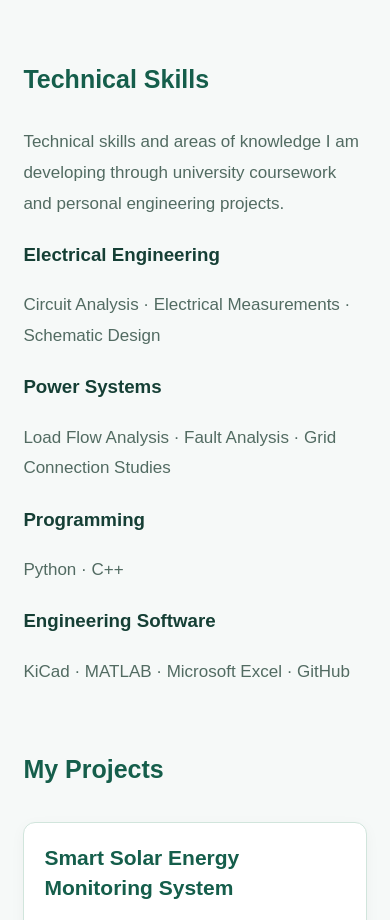
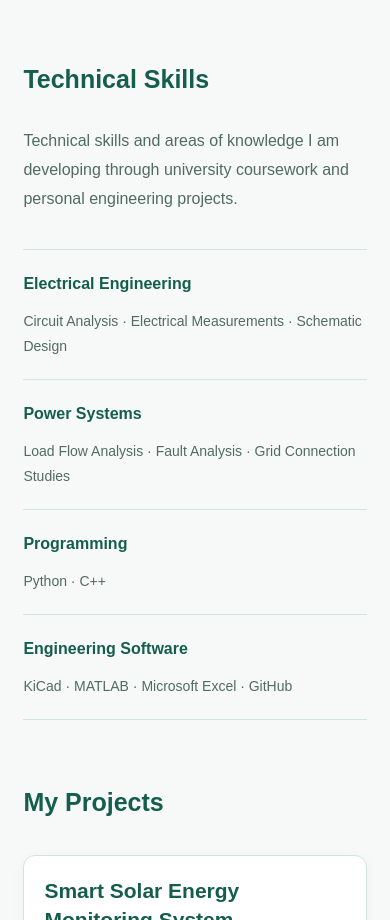
Before and after one commit to catherineelle/engineering-portfolio-, a plain HTML site: page index.html in a window 390 px wide. Shown: the part 1208-2128 px from the top of the page. Drawn offline with Linux system fonts and the light colour scheme.

Commit message:
Update style.css

```diff
--- a/style.css
+++ b/style.css
@@ -262,3 +262,90 @@ p {
     font-size: 15px;
   }
 }
+
+
+/* ===== TECHNICAL SKILLS SECTION ===== */
+
+#skills {
+  margin-top: 80px;
+  margin-bottom: 80px;
+}
+
+.skills-intro {
+  color: #526B62;
+  font-size: 16px;
+  margin-bottom: 35px;
+  max-width: 700px;
+}
+
+/* Skills List */
+
+.skills-list {
+  width: 100%;
+  border-top: 1px solid #D1E5DC;
+}
+
+/* Individual Skill Rows */
+
+.skill-row {
+  display: grid;
+  grid-template-columns: 35% 65%;
+  align-items: start;
+  gap: 0;
+  padding: 25px 0;
+  border-bottom: 1px solid #D1E5DC;
+}
+
+/* Skill Category */
+
+.skill-row h3 {
+  color: #155E4B;
+  font-size: 17px;
+  font-weight: 600;
+  margin: 0;
+}
+
+/* Skills Description */
+
+.skill-row p {
+  color: #526B62;
+  font-size: 16px;
+  line-height: 1.8;
+  margin: 0;
+  max-width: none;
+}
+
+/* Hover Effect */
+
+.skill-row {
+  transition: padding-left 0.3s ease;
+}
+
+.skill-row:hover {
+  padding-left: 10px;
+}
+
+/* Mobile Responsiveness */
+
+@media (max-width: 600px) {
+
+  #skills {
+    margin-top: 50px;
+    margin-bottom: 50px;
+  }
+
+  .skill-row {
+    grid-template-columns: 1fr;
+    gap: 10px;
+    padding: 20px 0;
+  }
+
+  .skill-row h3 {
+    font-size: 16px;
+  }
+
+  .skill-row p {
+    font-size: 14px;
+  }
+
+}
```
